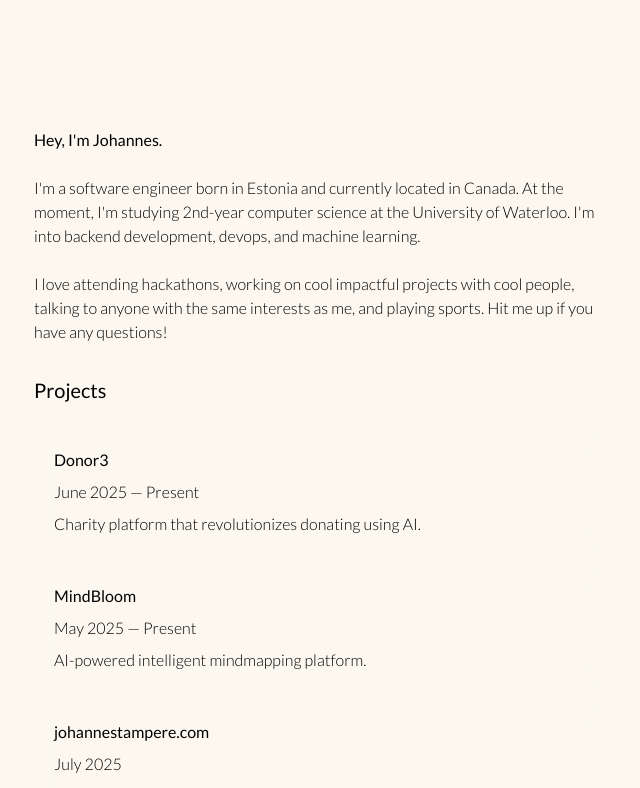
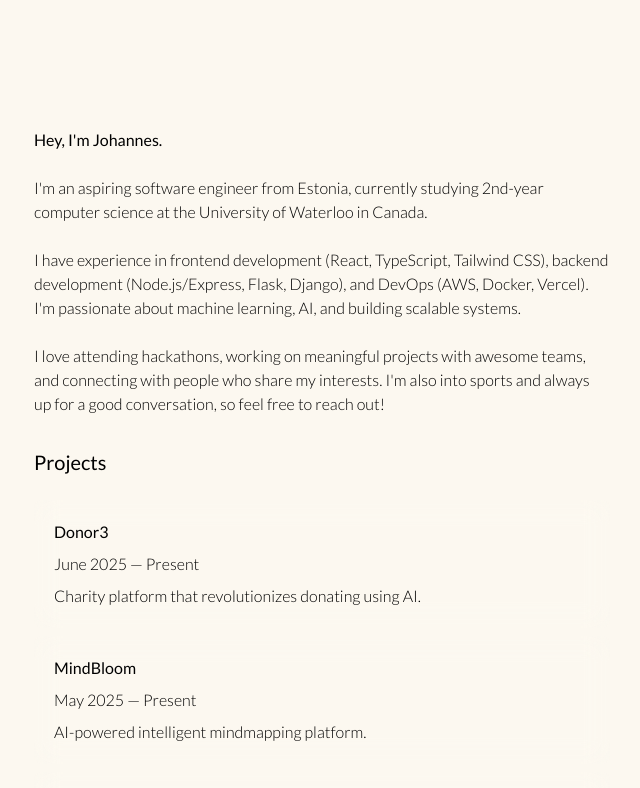
Before and after one commit to Johannestampere/Portfolio, a Next.js app: page / in a window 1280 px wide. Shown: the top 788 px of the page, without its empty margins (318-958 px from the left). Built offline with nearby package versions, Linux system fonts and the light colour scheme.

Commit message:
Design changes.

```diff
--- a/app/page.tsx
+++ b/app/page.tsx
@@ -27,8 +27,9 @@ export default function Landing(): JSX.Element {
       >
         <section className='flex flex-col gap-6'>
           <div className={`${latobold.className} text-base`}>Hey, I&#39;m Johannes.</div>
-          <div className={`${latonormal.className}`}>I&#39;m a software engineer born in Estonia and currently located in Canada. At the moment, I&#39;m studying 2nd-year computer science at the University of Waterloo. I&#39;m into backend development, devops, and machine learning.</div>
-          <div className={`${latonormal.className}`}>I love attending hackathons, working on cool impactful projects with cool people, talking to anyone with the same interests as me, and playing sports. Hit me up if you have any questions!</div>
+          <div className={`${latonormal.className}`}>I&#39;m an aspiring software engineer from Estonia, currently studying 2nd-year computer science at the University of Waterloo in Canada.</div>
+          <div className={`${latonormal.className}`}>I have experience in frontend development (React, TypeScript, Tailwind CSS), backend development (Node.js/Express, Flask, Django), and DevOps (AWS, Docker, Vercel). I'm passionate about machine learning, AI, and building scalable systems.</div>
+          <div className={`${latonormal.className}`}>I love attending hackathons, working on meaningful projects with awesome teams, and connecting with people who share my interests. I'm also into sports and always up for a good conversation, so feel free to reach out!</div>
         </section>
 
         <section className='flex flex-col gap-6 w-full'>
@@ -36,7 +37,7 @@ export default function Landing(): JSX.Element {
           <div className='flex w-full flex-col gap-2'>
             <a href='https://github.com/Johannestampere/Donor3'
               className='block relative w-full rounded-lg p-5 transition-all duration-150 ease-in-out group z-50 backdrop-blur-md'>
-              <div className='absolute inset-0 bg-gradient-to-r from-[#f7fff7] to-[#f0fff0] opacity-0 group-hover:opacity-50 transition-opacity duration-150 ease-in-out rounded-lg backdrop-blur-lg'></div>
+              <div className='absolute inset-0 bg-gradient-to-r from-[#f7fff7] to-[#f0fff0] opacity-0 group-hover:opacity-75 transition-opacity duration-150 ease-in-out rounded-lg backdrop-blur-lg'></div>
               <div className='relative flex flex-col items-start justify-start gap-2 text-md'>
                 <h2 className={`${latobold.className} text-accent-foreground font-bold`}>Donor3</h2>
                 <p className={`${latonormal.className} text-accent-foreground`}>June 2025 — Present</p>
@@ -46,7 +47,7 @@ export default function Landing(): JSX.Element {
 
             <a href='https://github.com/Johannestampere/mindmap'
               className='block relative w-full rounded-lg p-5 transition-all duration-150 ease-in-out group z-50 backdrop-blur-md'>
-              <div className='absolute inset-0 bg-gradient-to-r from-[#f7fff7] to-[#f0fff0] opacity-0 group-hover:opacity-50 transition-opacity duration-150 ease-in-out rounded-lg backdrop-blur-lg'></div>
+              <div className='absolute inset-0 bg-gradient-to-r from-[#f7fff7] to-[#f0fff0] opacity-0 group-hover:opacity-75 transition-opacity duration-150 ease-in-out rounded-lg backdrop-blur-lg'></div>
               <div className='relative flex flex-col items-start justify-start gap-2 text-md'>
                 <h2 className={`${latobold.className} text-accent-foreground font-bold`}>MindBloom</h2>
                 <p className={`${latonormal.className} text-accent-foreground`}>May 2025 — Present</p>
@@ -56,7 +57,7 @@ export default function Landing(): JSX.Element {
 
             <a href='https://github.com/Johannestampere/Portfolio'
               className='block relative w-full rounded-lg p-5 transition-all duration-150 ease-in-out group z-50 backdrop-blur-md'>
-              <div className='absolute inset-0 bg-gradient-to-r from-[#f7fff7] to-[#f0fff0] opacity-0 group-hover:opacity-50 transition-opacity duration-150 ease-in-out rounded-lg backdrop-blur-lg'></div>
+              <div className='absolute inset-0 bg-gradient-to-r from-[#f7fff7] to-[#f0fff0] opacity-0 group-hover:opacity-75 transition-opacity duration-150 ease-in-out rounded-lg backdrop-blur-lg'></div>
               <div className='relative flex flex-col items-start justify-start gap-2 text-md'>
                 <h2 className={`${latobold.className} text-accent-foreground font-bold`}>johannestampere.com</h2>
                 <p className={`${latonormal.className} text-accent-foreground`}>July 2025</p>
@@ -66,7 +67,7 @@ export default function Landing(): JSX.Element {
 
             <a href='https://github.com/Johannestampere/GuardiaAI'
               className='block relative w-full rounded-lg p-5 transition-all duration-150 ease-in-out group z-50 backdrop-blur-md'>
-              <div className='absolute inset-0 bg-gradient-to-r from-[#f7fff7] to-[#f0fff0] opacity-0 group-hover:opacity-50 transition-opacity duration-150 ease-in-out rounded-lg backdrop-blur-lg'></div>
+              <div className='absolute inset-0 bg-gradient-to-r from-[#f7fff7] to-[#f0fff0] opacity-0 group-hover:opacity-75 transition-opacity duration-150 ease-in-out rounded-lg backdrop-blur-lg'></div>
               <div className='relative flex flex-col items-start justify-start gap-2 text-md'>
                 <h2 className={`${latobold.className} text-accent-foreground font-bold`}>GuardiaAI</h2>
                 <p className={`${latonormal.className} text-accent-foreground`}>June 2025</p>
@@ -76,7 +77,7 @@ export default function Landing(): JSX.Element {
 
             <a href='https://github.com/Johannestampere/ArduinoEmotionDetector'
               className='block relative w-full rounded-lg p-5 transition-all duration-150 ease-in-out group z-50 backdrop-blur-md'>
-              <div className='absolute inset-0 bg-gradient-to-r from-[#f7fff7] to-[#f0fff0] opacity-0 group-hover:opacity-50 transition-opacity duration-150 ease-in-out rounded-lg backdrop-blur-lg'></div>
+              <div className='absolute inset-0 bg-gradient-to-r from-[#f7fff7] to-[#f0fff0] opacity-0 group-hover:opacity-75 transition-opacity duration-150 ease-in-out rounded-lg backdrop-blur-lg'></div>
               <div className='relative flex flex-col items-start justify-start gap-2 text-md'>
                 <h2 className={`${latobold.className} text-accent-foreground font-bold`}>LED Emotion Mapper</h2>
                 <p className={`${latonormal.className} text-accent-foreground`}>April 2025</p>
@@ -86,7 +87,7 @@ export default function Landing(): JSX.Element {
 
             <a href='https://github.com/Johannestampere/CMalloc'
               className='block relative w-full rounded-lg p-5 transition-all duration-150 ease-in-out group z-50 backdrop-blur-md'>
-              <div className='absolute inset-0 bg-gradient-to-r from-[#f7fff7] to-[#f0fff0] opacity-0 group-hover:opacity-50 transition-opacity duration-150 ease-in-out rounded-lg backdrop-blur-lg'></div>
+              <div className='absolute inset-0 bg-gradient-to-r from-[#f7fff7] to-[#f0fff0] opacity-0 group-hover:opacity-75 transition-opacity duration-150 ease-in-out rounded-lg backdrop-blur-lg'></div>
               <div className='relative flex flex-col items-start justify-start gap-2 text-md'>
                 <h2 className={`${latobold.className} text-accent-foreground font-bold`}>Manual Memory Management</h2>
                 <p className={`${latonormal.className} text-accent-foreground`}>March 2025</p>
@@ -96,7 +97,7 @@ export default function Landing(): JSX.Element {
 
             <a href='https://github.com/Johannestampere/136Notes'
               className='block relative w-full rounded-lg p-5 transition-all duration-150 ease-in-out group z-50 backdrop-blur-md'>
-              <div className='absolute inset-0 bg-gradient-to-r from-[#f7fff7] to-[#f0fff0] opacity-0 group-hover:opacity-50 transition-opacity duration-150 ease-in-out rounded-lg backdrop-blur-lg'></div>
+              <div className='absolute inset-0 bg-gradient-to-r from-[#f7fff7] to-[#f0fff0] opacity-0 group-hover:opacity-75 transition-opacity duration-150 ease-in-out rounded-lg backdrop-blur-lg'></div>
               <div className='relative flex flex-col items-start justify-start gap-2 text-md'>
                 <h2 className={`${latobold.className} text-accent-foreground font-bold`}>136Notes</h2>
                 <p className={`${latonormal.className} text-accent-foreground`}>February 2025</p>
```
